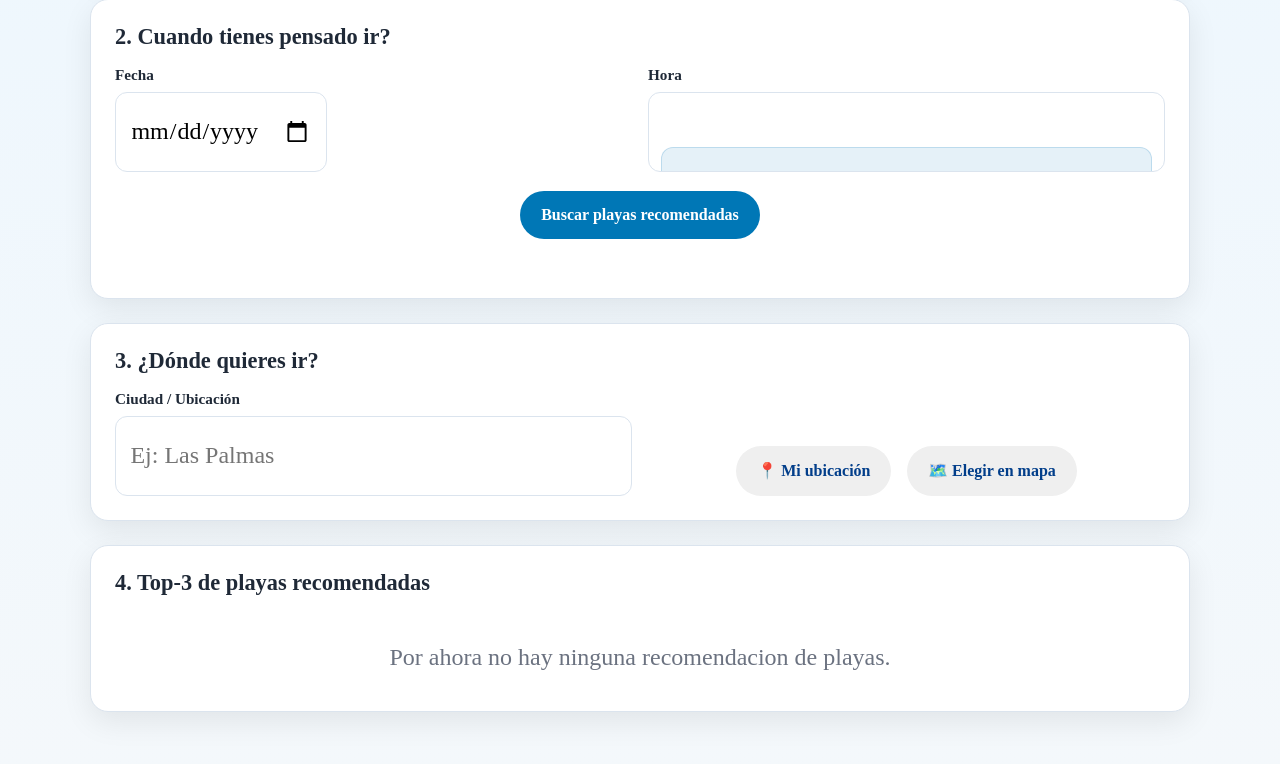
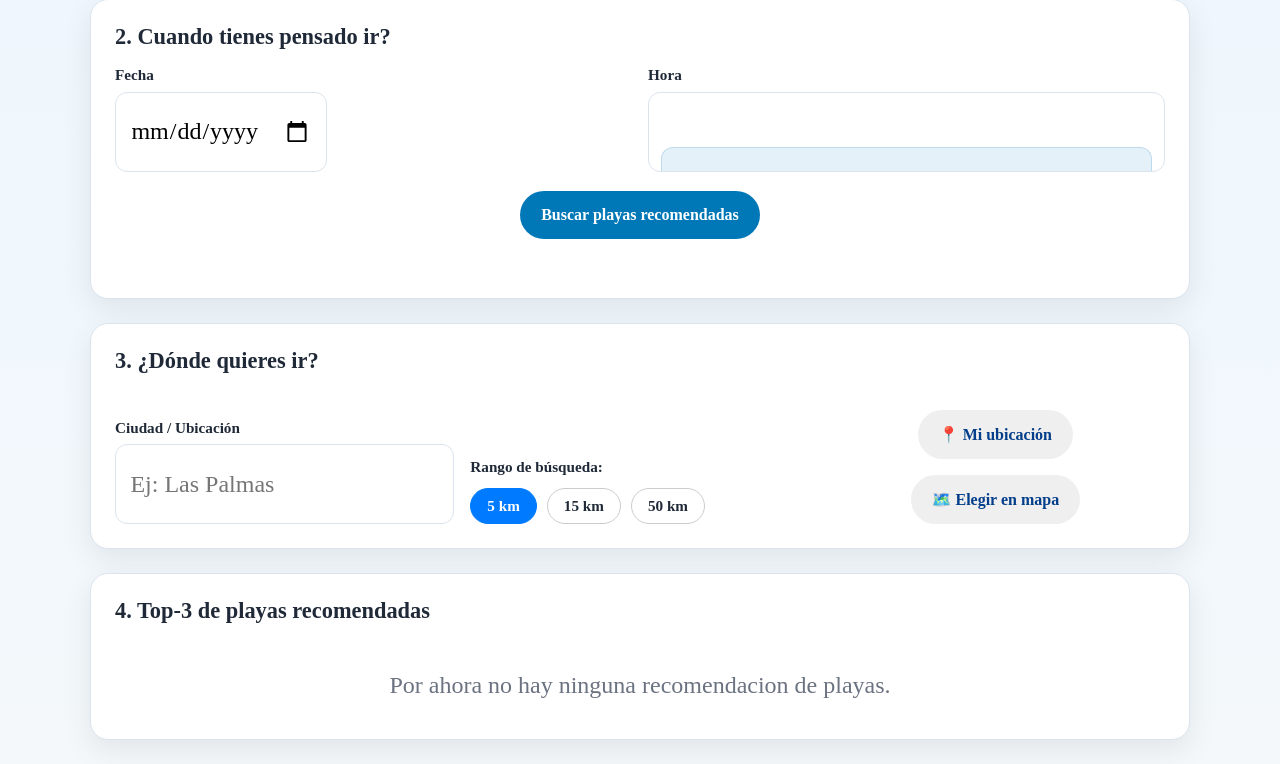
Before and after one commit to psTeamPlaya/playa_project, a FastAPI app: page / in a window 1280 px wide. Shown: the part 693-1457 px from the top of the page. Run offline with FastAPI, Linux system fonts and the light colour scheme; parts of the project's set-up code (start-up, migrations or seed data) failed here and were passed over; some web fonts are replaced.

Commit message:
mine works

```diff
--- a/frontend/static/css/localization.css
+++ b/frontend/static/css/localization.css
@@ -62,3 +62,27 @@
     width: 90%;
     max-width: 600px;
 }
+
+.range-selector {
+    display: flex;
+    gap: 10px;
+    margin-top: 5px;
+}
+
+.range-selector input[type="radio"] {
+    display: none; /* Ukrywamy standardowe kółka */
+}
+
+.range-selector label {
+    padding: 8px 16px;
+    border: 1px solid #ccc;
+    border-radius: 20px;
+    cursor: pointer;
+    transition: all 0.3s;
+}
+
+.range-selector input[type="radio"]:checked + label {
+    background-color: #007bff; /* Kolor wybrany */
+    color: white;
+    border-color: #007bff;
+}
--- a/frontend/static/js/main.js
+++ b/frontend/static/js/main.js
@@ -516,6 +516,14 @@ buscarBtn.addEventListener("click", async () => {
     const hora = horaSeleccionada;
     ocultarAvisoSolar();
 
+    const radioSeleccionado = document.querySelector('input[name="rango"]:checked');
+    const rango = radioSeleccionado ? radioSeleccionado.value : "15";
+    let lat = "";
+    let lon = "";
+    if (typeof selectedCoords !== 'undefined' && selectedCoords) {
+        lon = selectedCoords[0];
+        lat = selectedCoords[1];
+    }
     if (!actividadSeleccionada) {
         statusEl.textContent = "Debes seleccionar una actividad.";
         return;
@@ -545,7 +553,7 @@ buscarBtn.addEventListener("click", async () => {
     statusEl.textContent = "Buscando recomendaciones...";
 
     try {
-        const url = `/recomendaciones?actividad=${actividadSeleccionada}&fecha=${fecha}&hora=${hora}`;
+        const url = `/recomendaciones?actividad=${actividadSeleccionada}&fecha=${fecha}&hora=${hora}&lat=${lat}&lon=${lon}&radio=${rango}`;
         const response = await fetch(url);
 
         if (!response.ok) {
--- a/frontend/templates/index.html
+++ b/frontend/templates/index.html
@@ -132,6 +132,19 @@
           <input type="text" id="locationInput" placeholder="Ej: Las Palmas">
           <div id="suggestions" class="suggestions-dropdown"></div>
         </div>
+        <div class="field">
+      <label>Rango de búsqueda:</label>
+        <div class="range-selector">
+            <input type="radio" id="rango5" name="rango" value="5" checked>
+            <label for="rango5">5 km</label>
+
+            <input type="radio" id="rango15" name="rango" value="15">
+            <label for="rango15">15 km</label>
+
+            <input type="radio" id="rango50" name="rango" value="50">
+            <label for="rango50">50 km</label>
+        </div>
+      </div>
         <div class="actions">
           <button class="btn-secondary" id="btnGeolocalizar">📍 Mi ubicación</button>
           <button class="btn-secondary" id="btnMapa">🗺️ Elegir en mapa</button>
```
